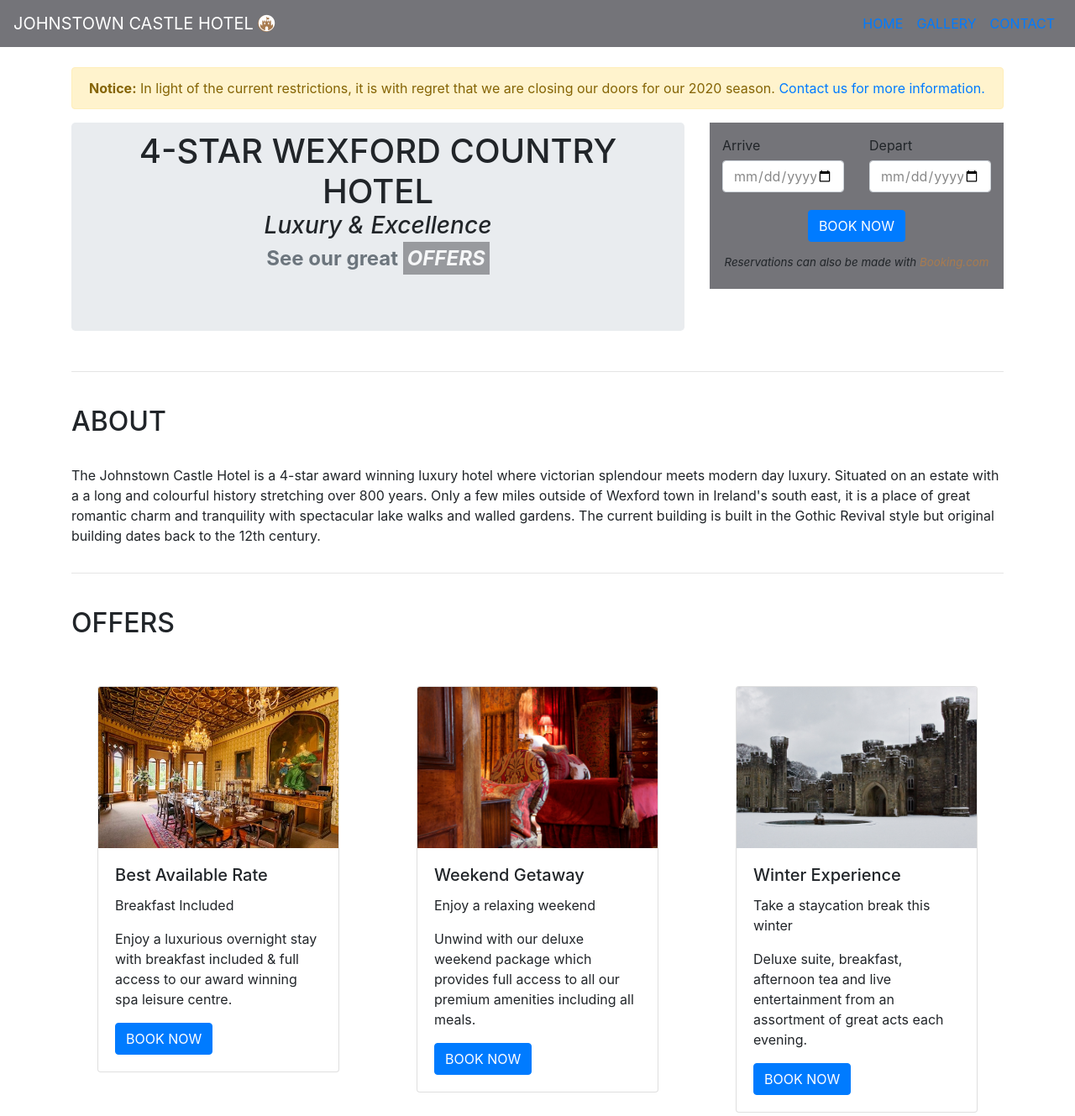
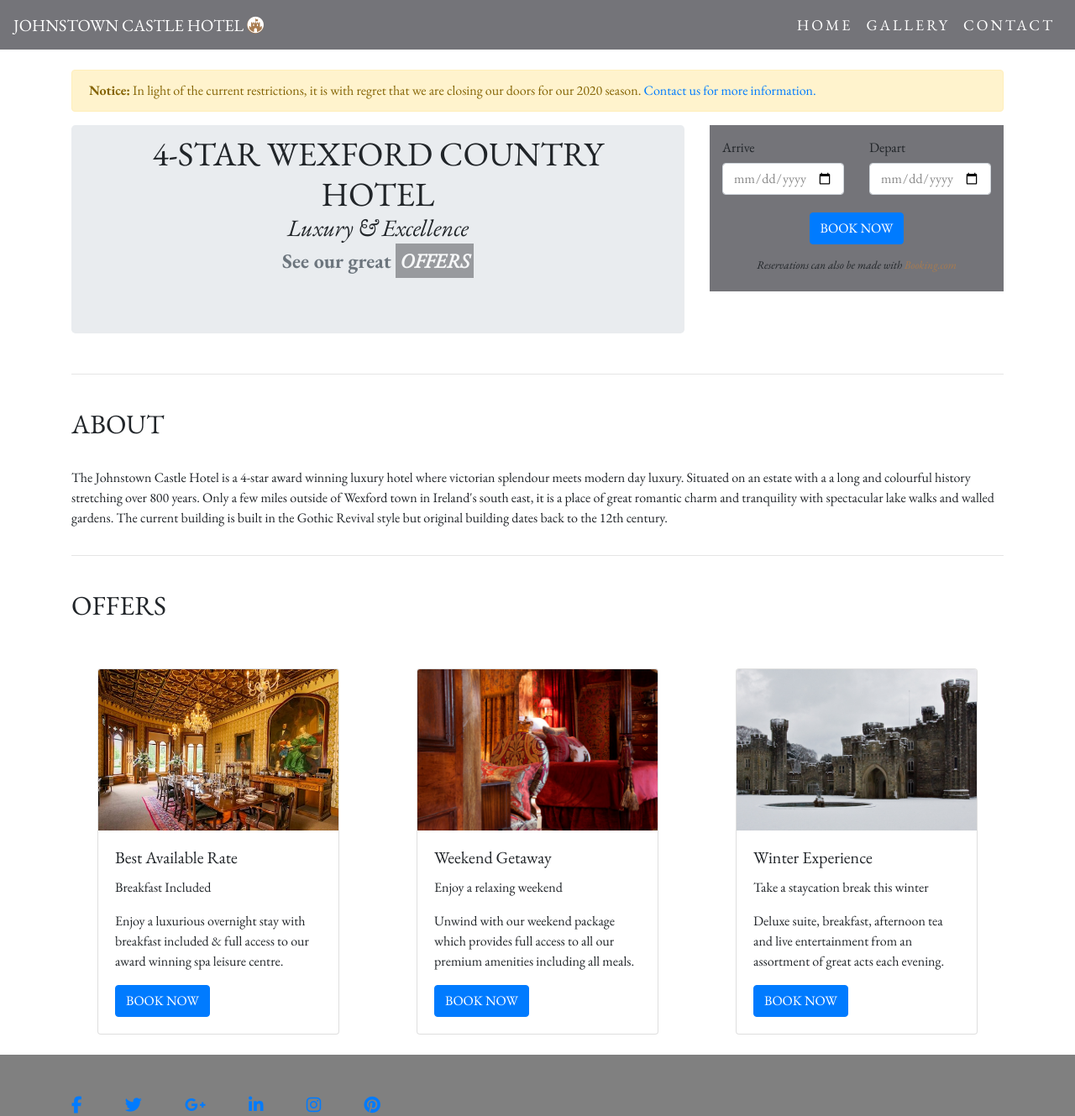
Before and after one commit to Code-Institute-Submissions/hotel-website, a plain HTML site: page index.html in a window 1280 px wide. Shown: the top 1329 px of the page at 84% size. Drawn offline with nearby package versions, Linux system fonts and the light colour scheme.

Commit message:
Add new font-family

```diff
--- a/assets/css/style.css
+++ b/assets/css/style.css
@@ -1,3 +1,10 @@
+
+/* --------------- All Elements ---------------  */
+
+* {
+  font-family: 'EB Garamond', serif;
+}
+
 /* --------------- Footer ---------------  */
 
 .page-footer {
@@ -61,14 +68,36 @@
 }
 
 /* --------------- Menu ---------------  */
+
+/* .navbar {
+  height: 80px;
+} */
 /* https://medium.com/wdstack/bootstrap-4-custom-navbar-1f6a2da5ed3c#:~:text=You%20can%20specify%20the%20background,darker%20text%20color%20(black).&text=Of%20course%2C%20it's%20possible%20to,color%20with%20a%20little%20CSS%E2%80%A6 */
 .navbar-custom {
   background-color: #747479;
 }
 
+.nav-link {
+  color: #fff;
+  letter-spacing: 3px;
+  font-size: 18px;
+}
+
+.nav-link:hover {
+  color: #fff;
+  background-color: #A87B4F;
+  border: double;
+ }
+
+ .dropdown-center {
+   text-align: center;
+ }
+
+
 .navbar-text-custom {
   color: #fff;
 }
+
 
 /* https://stackoverflow.com/questions/32508121/bootstrap-hovering-over-button-with-custom-color-not-changing-styling */
 .navbar-text-custom:hover {
--- a/index.html
+++ b/index.html
@@ -10,6 +10,8 @@
   <title>Johnstown Castle Hotel | Wexford Hotels</title>
   <link rel="stylesheet" href="https://stackpath.bootstrapcdn.com/bootstrap/4.5.2/css/bootstrap.min.css"
     integrity="sha384-JcKb8q3iqJ61gNV9KGb8thSsNjpSL0n8PARn9HuZOnIxN0hoP+VmmDGMN5t9UJ0Z" crossorigin="anonymous">
+  <link href="https://fonts.googleapis.com/css2?family=EB+Garamond:ital,wght@0,400;0,700;1,400&display=swap"
+    rel="stylesheet">
   <link rel="stylesheet" href="assets/css/style.css" type="text/css">
   <script src="https://kit.fontawesome.com/87798f37e6.js" crossorigin="anonymous"></script>
 </head>
@@ -26,7 +28,7 @@
         <span class="navbar-icon"><i class="fas fa-bars"></i></span>
         Menu
       </button>
-      <div class="collapse navbar-collapse text-uppercase" id="navbarNav" id="mainNav">
+      <div class="collapse navbar-collapse text-uppercase dropdown-center" id="navbarNav" id="mainNav">
         <ul class="navbar-nav ml-auto">
           <li class="nav-item active">
             <a class="nav-link" href="index.html">Home <span class="sr-only">(current)</span></a>
@@ -155,7 +157,7 @@
             <div class="card-body">
               <h5 class="card-title">Weekend Getaway</h5>
               <p class="card-text">Enjoy a relaxing weekend</p>
-              <p class="card-text">Unwind with our deluxe weekend package which provides full access to all our premium
+              <p class="card-text">Unwind with our weekend package which provides full access to all our premium
                 amenities including all meals.</p>
               <a href="#" class="btn btn-primary text-uppercase">Book Now</a>
             </div>
```
